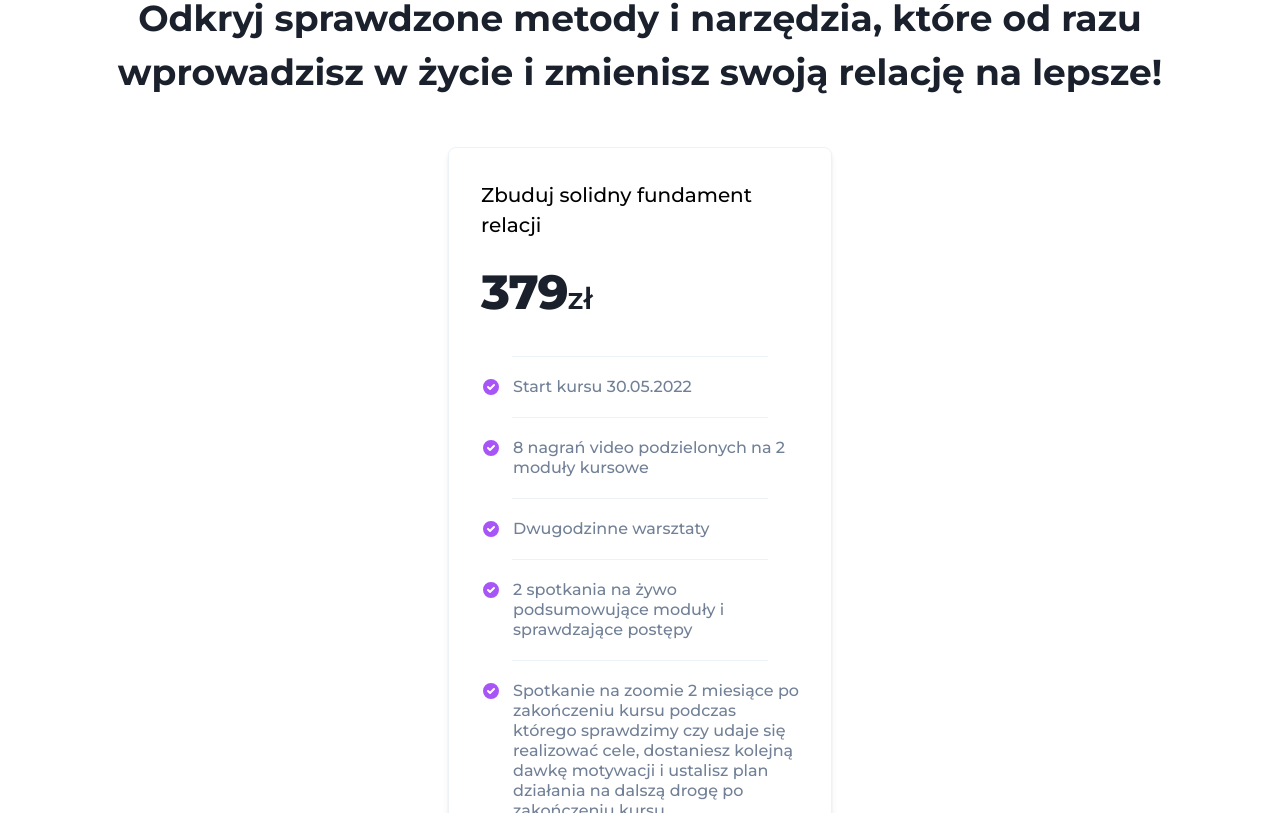
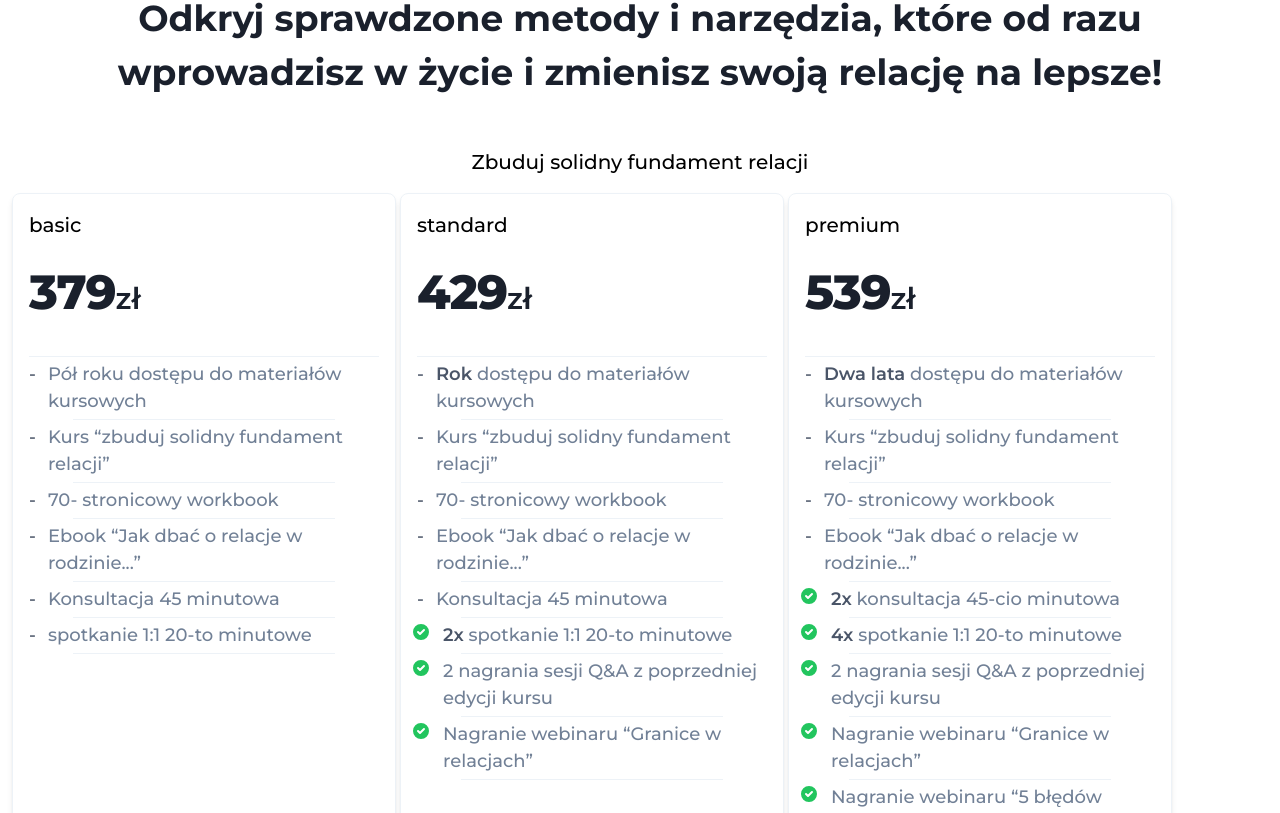
Before and after one commit to gcalus/akademiabliskichrelacji.pl, a Next.js app: page /fundament in a window 1280 px wide. Shown: the part 6907-7720 px from the top of the page. Built offline with nearby package versions, Linux system fonts and the light colour scheme.

Commit message:
Add pricing card to fundament

```diff
--- a/src/components/PricingCardRow.tsx
+++ b/src/components/PricingCardRow.tsx
@@ -1,47 +1,54 @@
-import React from "react";
+import React, { ReactNode } from "react";
 
 import { FundamentButton } from "./FundamentButton";
 
-type Props = { features: string[]; price: string; className?: string };
+type Card = {
+  title: string;
+  features: [punctor: string | ReactNode, text: string | ReactNode][];
+  price: string;
+};
+type Props = { cards: Card[]; className?: string };
 
-const PricingCardRow = ({ features, price, className }: Props) => (
-  <div
-    className={`p-4 max-w-sm bg-white rounded-lg border shadow-md sm:p-8 dark:bg-gray-800 dark:border-gray-700 ${className}`}
-  >
-    <h5 className="mb-4 text-xl font-medium text-black dark:text-white">
+const PricingCardRow = ({ cards, className }: Props) => (
+  <div className={className}>
+    <h5 className="text-center mb-4 text-xl font-medium text-black dark:text-white">
       Zbuduj solidny fundament relacji
     </h5>
+    <div className="flex flex-col space-y-1 sm:space-y-0 items-center sm:items-stretch sm:flex-row sm:space-x-1">
+      {cards.map((card) => (
+        <div
+          key={card.title}
+          className={`p-2 max-w-sm bg-white rounded-lg border shadow-md sm:p-4 dark:bg-gray-800 dark:border-gray-700 basis-full flex flex-col justify-between`}
+        >
+          <div>
+            <h5 className="mb-4 text-xl font-medium text-black dark:text-white">
+              {card.title}
+            </h5>
+
             <div className="flex items-baseline text-gray-900 dark:text-white">
-      <span className="text-5xl font-extrabold tracking-tight">{price}</span>
+              <span className="text-5xl font-extrabold tracking-tight">
+                {card.price}
+              </span>
               <span className="text-3xl font-semibold">zł</span>
             </div>
-    <ul role="list" className="my-7 space-y-5">
-      <div className="mx-auto w-64 border-t"></div>
-      {features.map((f) => (
-        <React.Fragment key={f}>
-          <li className="flex space-x-3">
-            <svg
-              className="flex-shrink-0 w-5 h-5 text-purple-500 dark:text-purple-600"
-              fill="currentColor"
-              viewBox="0 0 20 20"
-              xmlns="http://www.w3.org/2000/svg"
-            >
-              <path
-                fillRule="evenodd"
-                d="M10 18a8 8 0 100-16 8 8 0 000 16zm3.707-9.293a1 1 0 00-1.414-1.414L9 10.586 7.707 9.293a1 1 0 00-1.414 1.414l2 2a1 1 0 001.414 0l4-4z"
-                clipRule="evenodd"
-              ></path>
-            </svg>
-            <span className="text-base font-normal leading-tight text-gray-600 dark:text-gray-400">
-              {f}
-            </span>
+            <ul role="list" className="my-7 space-y-1">
+              <div className="mx-auto w-full border-t"></div>
+              {card.features.map((f, i) => (
+                <React.Fragment key={i}>
+                  <li className="flex space-x-3 text-lg sm:text-sm lg:text-lg">
+                    <span>{f[0] || "-"}</span>
+                    <span className="font-normal text-gray-600">{f[1]}</span>
                   </li>
-          <div className="mx-auto w-64 border-t"></div>
+                  <div className="mx-auto w-3/4 border-t"></div>
                 </React.Fragment>
               ))}
             </ul>
+          </div>
           <div className="text-center">
             <FundamentButton />
+          </div>
+        </div>
+      ))}
     </div>
   </div>
 );
--- a/src/pages/fundament.tsx
+++ b/src/pages/fundament.tsx
@@ -1,4 +1,6 @@
+/* eslint-disable react/jsx-key */
 import { BookOpenIcon, PlayIcon, UsersIcon } from "@heroicons/react/outline";
+import { CheckCircleIcon } from "@heroicons/react/solid";
 import Image from "next/image";
 import Link from "next/link";
 
@@ -24,7 +26,6 @@ import { Section } from "../components/Section";
 import { ShortDivider } from "../components/ShortDivider";
 import { StickyBackground } from "../components/StickyBackground";
 import { TestimonialsRow } from "../components/TestimonialsRow";
-// import UsersIcon from "../icons/UsersIcon.svg";
 import { AppConfig } from "../utils/AppConfig";
 import useScrollTo from "../utils/useScrollTo";
 
@@ -438,19 +439,96 @@ const Index = () => {
       >
         <PricingCardRow
           className="mx-auto mb-8"
-          features={[
-            "Start kursu 30.05.2022",
-            "8 nagrań video podzielonych na 2 moduły kursowe",
-            "Dwugodzinne warsztaty",
-            "2 spotkania na żywo podsumowujące moduły i sprawdzające postępy",
-            "Spotkanie na zoomie 2 miesiące po zakończeniu kursu podczas którego sprawdzimy czy udaje się realizować cele, dostaniesz kolejną dawkę motywacji i ustalisz plan działania na dalszą drogę po zakończeniu kursu.",
-            "2 konsultacje 1:1",
-            "Nagranie webinaru “granice w relacjach”",
-            "70-stronnicowy workbook",
-            "Bezterminowy dostęp do zamkniętej grupy na facebooku i moje merytoryczne wsparcie przez cały okres trwania kursu",
-            "Dostęp do materiałów na dwa lata",
+          cards={[
+            {
+              title: "basic",
+              features: [
+                ["-", "Pół roku dostępu do materiałów kursowych"],
+                ["-", "Kurs “zbuduj solidny fundament relacji”"],
+                ["-", "70- stronicowy workbook"],
+                ["-", "Ebook “Jak dbać o relacje w rodzinie...”"],
+                ["-", "Konsultacja 45 minutowa"],
+                ["-", "spotkanie 1:1 20-to minutowe"],
+              ],
+              price: "379",
+            },
+            {
+              title: "standard",
+              features: [
+                [
+                  "-",
+                  <>
+                    <span className="font-semibold text-gray-700">Rok</span>{" "}
+                    dostępu do materiałów kursowych
+                  </>,
+                ],
+                ["-", "Kurs “zbuduj solidny fundament relacji”"],
+                ["-", "70- stronicowy workbook"],
+                ["-", "Ebook “Jak dbać o relacje w rodzinie...”"],
+                ["-", "Konsultacja 45 minutowa"],
+                [
+                  <CheckCircleIcon className="-ml-[6px] flex-shrink-0 w-5 h-5 text-green-500" />,
+                  <>
+                    <span className="font-semibold text-gray-700">2x</span>{" "}
+                    spotkanie 1:1 20-to minutowe
+                  </>,
+                ],
+                [
+                  <CheckCircleIcon className="-ml-[6px] flex-shrink-0 w-5 h-5 text-green-500" />,
+                  "2 nagrania sesji Q&A z poprzedniej edycji kursu",
+                ],
+                [
+                  <CheckCircleIcon className="-ml-[6px] flex-shrink-0 w-5 h-5 text-green-500" />,
+                  "Nagranie webinaru “Granice w relacjach”",
+                ],
+              ],
+              price: "429",
+            },
+            {
+              title: "premium",
+              features: [
+                [
+                  "-",
+                  <>
+                    <span className="font-semibold text-gray-700">
+                      Dwa lata
+                    </span>{" "}
+                    dostępu do materiałów kursowych
+                  </>,
+                ],
+                ["-", "Kurs “zbuduj solidny fundament relacji”"],
+                ["-", "70- stronicowy workbook"],
+                ["-", "Ebook “Jak dbać o relacje w rodzinie...”"],
+                [
+                  <CheckCircleIcon className="-ml-[6px] flex-shrink-0 w-5 h-5 text-green-500" />,
+                  <>
+                    <span className="font-semibold text-gray-700">2x</span>{" "}
+                    konsultacja 45-cio minutowa
+                  </>,
+                ],
+                [
+                  <CheckCircleIcon className="-ml-[6px] flex-shrink-0 w-5 h-5 text-green-500" />,
+                  <>
+                    <span className="font-semibold text-gray-700">4x</span>{" "}
+                    spotkanie 1:1 20-to minutowe
+                  </>,
+                ],
+                [
+                  <CheckCircleIcon className="-ml-[6px] flex-shrink-0 w-5 h-5 text-green-500" />,
+                  "2 nagrania sesji Q&A z poprzedniej edycji kursu",
+                ],
+                [
+                  <CheckCircleIcon className="-ml-[6px] flex-shrink-0 w-5 h-5 text-green-500" />,
+                  "Nagranie webinaru “Granice w relacjach”",
+                ],
+                [
+                  <CheckCircleIcon className="-ml-[6px] flex-shrink-0 w-5 h-5 text-green-500" />,
+                  "Nagranie webinaru “5 błędów popełnianych w budowaniu relacji w związku”",
+                ],
+              ],
+              price: "539",
+            },
           ]}
-          price="379"
         />
       </Section>
       <h2 className="max-w-screen-xl text-center mx-auto px-3 text-4xl text-gray-900 font-bold">
```
Also changed, not shown: src/icons/circle-check.svg (added). Lines whose indentation alone changed are shown as unchanged.
